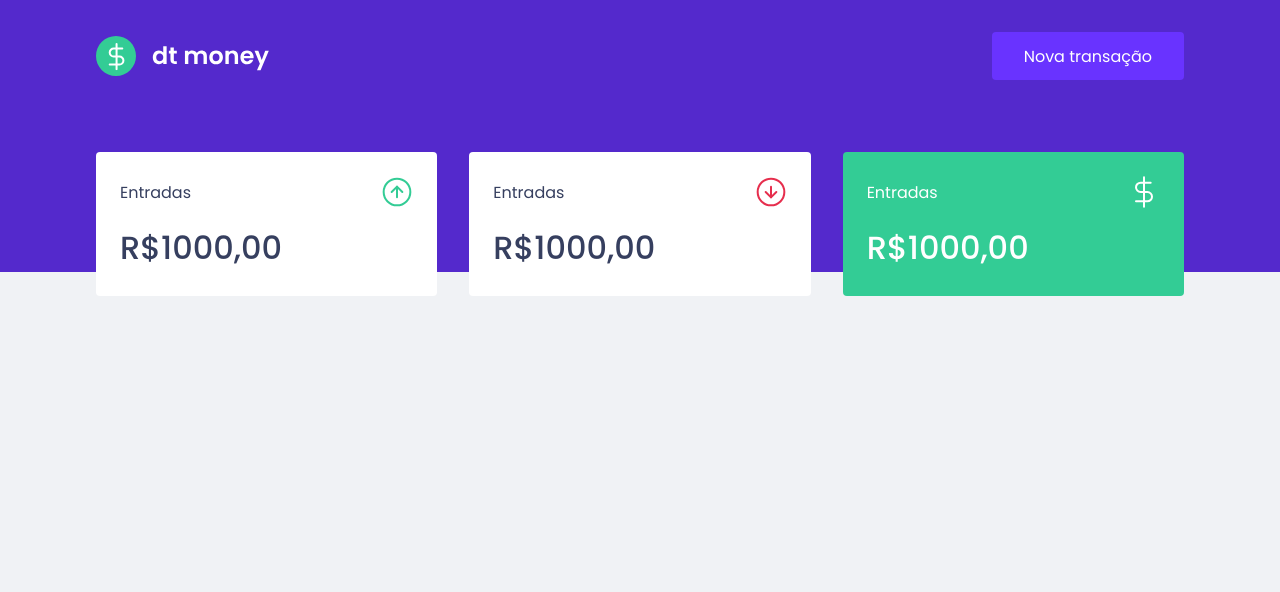
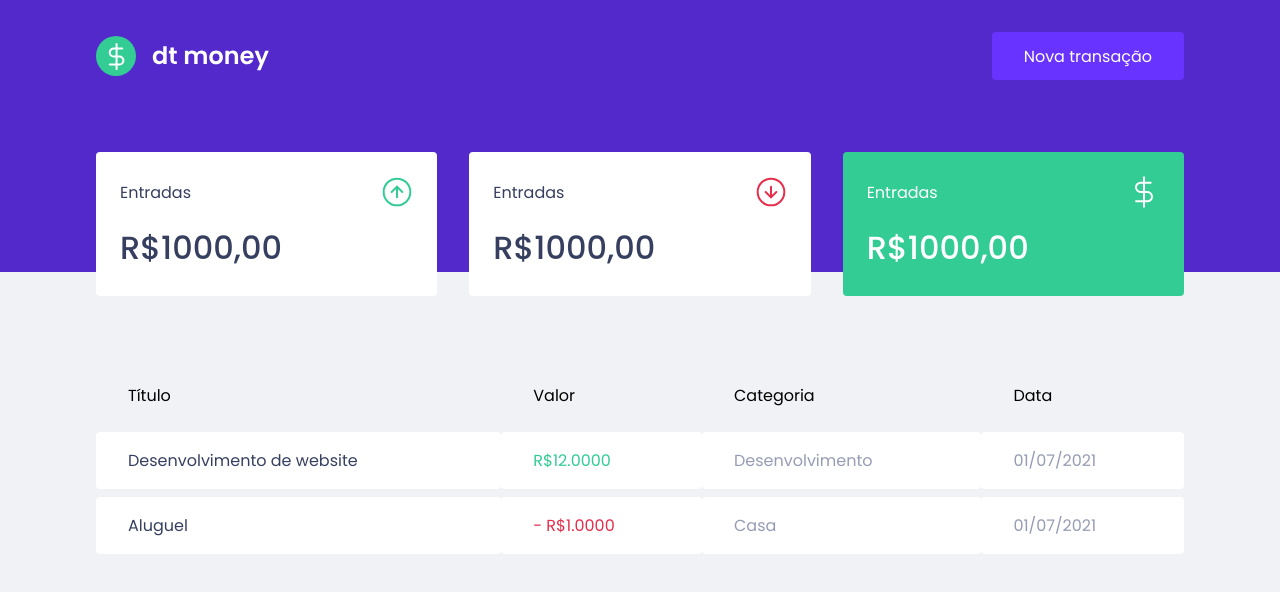
Before and after one commit to drzbraz/dtmoney, a React (Create React App) app: page / in a window 1280 px wide. Shown: the top 592 px of the page. Built offline with nearby package versions, Linux system fonts and the light colour scheme.

Commit message:
✨ - add TransactionsTable component

```diff
--- a/src/components/Dashboard/index.tsx
+++ b/src/components/Dashboard/index.tsx
@@ -1,9 +1,11 @@
 import { Container } from './styles'
 import { Summary } from '../Summary'
+import { TransactionsTable } from '../TransactionsTable'
 export function Dashboard() {
   return (
     <Container>
       <Summary />
+      <TransactionsTable />
     </Container>
   )
 }
--- /dev/null
+++ b/src/components/TransactionsTable/index.tsx
@@ -0,0 +1,32 @@
+import { Container } from './styles'
+
+export function TransactionsTable() {
+  return (
+    <Container>
+      <table>
+        <thead>
+          <tr>
+            <th>Título</th>
+            <th>Valor</th>
+            <th>Categoria</th>
+            <th>Data</th>
+          </tr>
+        </thead>
+        <tbody>
+          <tr>
+            <td>Desenvolvimento de website</td>
+            <td className="deposit">R$12.0000 </td>
+            <td>Desenvolvimento</td>
+            <td>01/07/2021</td>
+          </tr>
+          <tr>
+            <td>Aluguel</td>
+            <td className="withdraw">- R$1.0000 </td>
+            <td>Casa</td>
+            <td>01/07/2021</td>
+          </tr>
+        </tbody>
+      </table>
+    </Container>
+  )
+}
--- /dev/null
+++ b/src/components/TransactionsTable/styles.ts
@@ -0,0 +1,33 @@
+import styled from 'styled-components'
+
+export const Container = styled.div`
+  margin-top: 4rem;
+  table {
+    width: 100%;
+    border-spacing: 0 0.5rem;
+
+    th {
+      color: var(--text-body-color);
+      font-weight: 400;
+      padding: 1rem 2rem;
+      text-align: left;
+      line-height: 1.5rem;
+    }
+    td {
+      padding: 1rem 2rem;
+      border: 0;
+      background: var(--shape);
+      color: var(--text-body);
+      border-radius: 0.25rem;
+      &:first-child {
+        color: var(--text-title);
+      }
+      &.deposit {
+        color: var(--green);
+      }
+      &.withdraw {
+        color: var(--red);
+      }
+    }
+  }
+`
```
